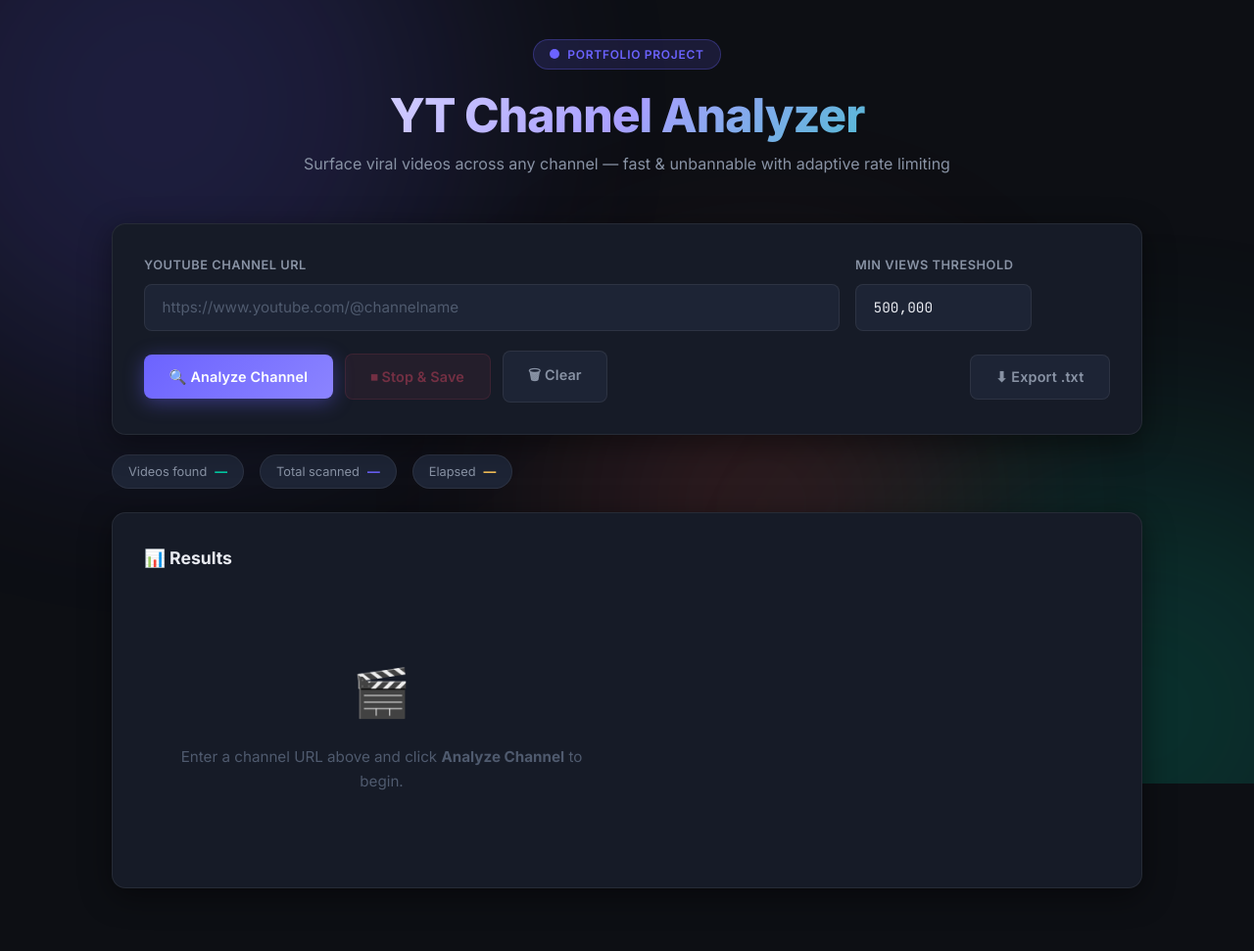
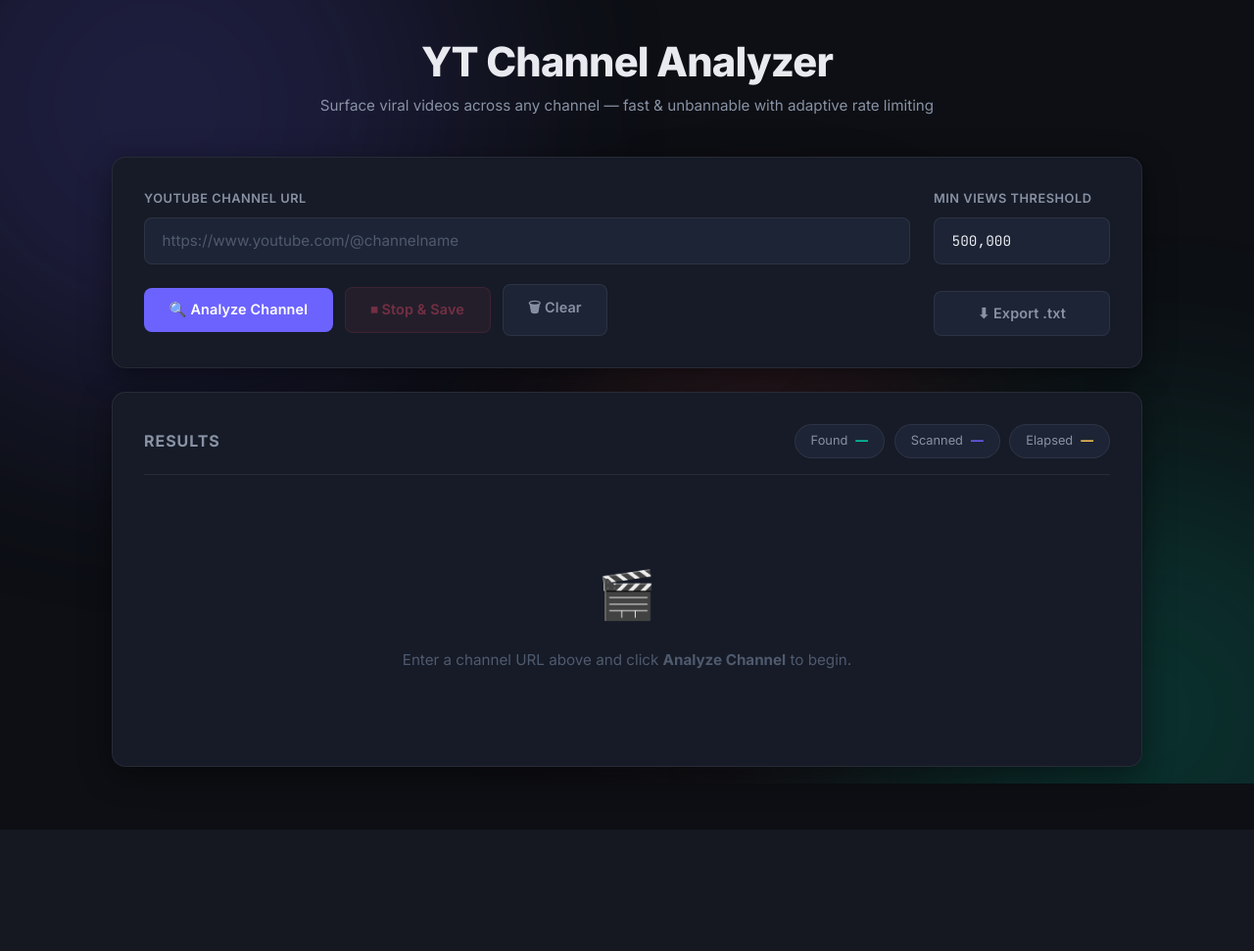
Before and after one commit to ReyesChianrossC/YT-Channel-Analyzer, a Flask app: page / in a window 1280 px wide. Shown: the whole page at 98% size. After the commit the page ends 827 px from the top, so only its background shows below. Run offline with Flask 3, Linux system fonts and the light colour scheme.

Commit message:
chore: remove prototype remnants and finalize web UI

```diff
--- a/app.py
+++ b/app.py
@@ -11,6 +11,9 @@
 import queue
 from datetime import datetime
 from typing import List, Dict, Optional
+
+class StopRequestedError(BaseException):
+    pass
 
 from flask import Flask, render_template, request, Response, jsonify, stream_with_context
 
@@ -61,6 +64,16 @@
     state.event_queue.put({"type": event_type, "data": data})
 
 
+def interruptible_sleep(duration: float):
+    steps = int(duration / 0.1)
+    for _ in range(steps):
+        if state.stop_requested:
+            raise StopRequestedError()
+        time.sleep(0.1)
+    if state.stop_requested:
+        raise StopRequestedError()
+    time.sleep(duration % 0.1)
+
 def adaptive_rate_limit(success: bool = True):
     """Intelligent adaptive rate limiting (same logic as legacy app)."""
     current_time = time.time()
@@ -75,13 +88,13 @@
     time_since_last = current_time - state.last_request_time
     if time_since_last < state.adaptive_delay:
         delay = state.adaptive_delay - time_since_last + random.uniform(0, 0.5)
-        time.sleep(delay)
+        interruptible_sleep(delay)
 
     state.last_request_time = time.time()
     state.request_count += 1
 
     if state.request_count % 10 == 0:
-        time.sleep(random.uniform(1, 2))
+        interruptible_sleep(random.uniform(1, 2))
 
 
 # ─── Core analysis (runs in background thread) ───────────────────────────────
@@ -98,6 +111,11 @@
 
     push_event("progress", {"percent": 5, "text": "Scanning channel…", "phase": "Phase 1/3"})
 
+    def check_stop_filter(info_dict, *args, **kwargs):
+        if state.stop_requested:
+            raise StopRequestedError()
+        return None
+
     # ── Phase 1: fast flat scan ──
     ydl_opts_fast = {
         "quiet": True,
@@ -105,113 +123,130 @@
         "extract_flat": True,
         "ignoreerrors": True,
         "playlist_items": "1-1000",
+        "match_filter": check_stop_filter,
     }
 
-    try:
-        with yt_dlp.YoutubeDL(ydl_opts_fast) as ydl:
-            info = ydl.extract_info(url, download=False)
-
-        if not info or "entries" not in info:
-            push_event("error", {"message": "No videos found in this channel."})
-            state.running = False
-            return
-
-        video_ids = [e["id"] for e in info["entries"] if e and e.get("id")]
-        total = len(video_ids)
-
-        if total == 0:
-            push_event("error", {"message": "No valid videos found."})
-            state.running = False
-            return
-
-        push_event("progress", {
-            "percent": 15,
-            "text": f"Found {total} videos",
-            "phase": "Phase 2/3",
-            "total": total,
-        })
-
-    except Exception as e:
-        push_event("error", {"message": f"Channel scan failed: {e}"})
-        state.running = False
-        return
-
-    # ── Phase 2: detailed metadata per video ──
     ydl_opts_detail = {
         "quiet": True,
         "no_warnings": True,
         "extract_flat": False,
         "ignoreerrors": True,
+        "match_filter": check_stop_filter,
     }
 
+    total = 0
+    processed = 0
     qualifying = 0
-    errors = 0
-    processed = 0
-
     start_time = time.time()
 
-    with yt_dlp.YoutubeDL(ydl_opts_detail) as ydl_d:
-        for i, vid_id in enumerate(video_ids):
-            if state.stop_requested:
-                push_event("stopped", {"processed": processed, "total": total})
-                break
+    try:
+        try:
+            with yt_dlp.YoutubeDL(ydl_opts_fast) as ydl:
+                info = ydl.extract_info(url, download=False)
 
-            try:
-                adaptive_rate_limit(success=True)
+            if not info:
+                push_event("error", {"message": "Failed to extract channel info."})
+                state.running = False
+                return
 
-                pct = 15 + (i / total) * 75
-                speed_text = f"Delay: {state.adaptive_delay:.1f}s | Success: {state.success_rate:.0%}"
+            raw_video_ids = []
+            def _extract_ids(d):
+                if not d: return
+                if "entries" in d:
+                    for e in d["entries"]: _extract_ids(e)
+                elif d.get("id") and d.get("url"):
+                    raw_video_ids.append(d["id"])
 
-                elapsed = time.time() - start_time
-                avg_per_video = elapsed / (i + 1) if i > 0 else 0
-                eta_secs = avg_per_video * (total - i - 1)
-                eta_str = f"{int(eta_secs // 60)}m {int(eta_secs % 60)}s" if eta_secs > 0 else "—"
+            _extract_ids(info)
 
-                push_event("progress", {
-                    "percent": pct,
-                    "text": f"Processing {processed + 1}/{total}",
-                    "phase": speed_text,
-                    "eta": eta_str,
-                })
+            # Remove duplicates while preserving order
+            video_ids = list(dict.fromkeys(raw_video_ids))
+            total = len(video_ids)
 
-                video_url = f"https://www.youtube.com/watch?v={vid_id}"
-                video_info = ydl_d.extract_info(video_url, download=False)
+            if total == 0:
+                push_event("error", {"message": "No valid videos found."})
+                state.running = False
+                return
 
-                view_count = video_info.get("view_count", 0)
+            push_event("progress", {
+                "percent": 15,
+                "text": f"Found {total} videos",
+                "phase": "Phase 2/3",
+                "total": total,
+            })
 
-                if view_count and view_count >= min_views:
-                    qualifying += 1
-                    title = video_info.get("title", "Unknown Title")
-                    upload_raw = video_info.get("upload_date", "")
-                    try:
-                        upload_date = datetime.strptime(upload_raw, "%Y%m%d").strftime("%Y-%m-%d")
-                    except Exception:
-                        upload_date = ""
+        except StopRequestedError:
+            raise
+        except Exception as e:
+            push_event("error", {"message": f"Channel scan failed: {e}"})
+            state.running = False
+            return
 
-                    video_data = {
-                        "title": title,
-                        "url": video_url,
-                        "views": view_count,
-                        "views_fmt": f"{view_count:,}",
-                        "views_short": format_views(view_count),
-                        "duration": format_duration(video_info.get("duration")),
-                        "upload_date": upload_date,
-                        "thumbnail": video_info.get("thumbnail", ""),
-                    }
-                    state.current_videos.append(video_data)
-                    push_event("video_found", {"video": video_data, "count": qualifying})
+        # ── Phase 2: detailed metadata per video ──
+        errors = 0
 
-                processed += 1
+        with yt_dlp.YoutubeDL(ydl_opts_detail) as ydl_d:
+            for i, vid_id in enumerate(video_ids):
+                if state.stop_requested:
+                    raise StopRequestedError()
 
-            except Exception:
-                errors += 1
-                adaptive_rate_limit(success=False)
-                if errors > 5:
-                    state.adaptive_delay = min(10.0, state.adaptive_delay * 2)
-                processed += 1
-                continue
+                try:
+                    adaptive_rate_limit(success=True)
 
-    if not state.stop_requested:
+                    pct = 15 + (i / total) * 75
+                    speed_text = f"Delay: {state.adaptive_delay:.1f}s | Success: {state.success_rate:.0%}"
+
+                    elapsed = time.time() - start_time
+                    avg_per_video = elapsed / (i + 1) if i > 0 else 0
+                    eta_secs = avg_per_video * (total - i - 1)
+                    eta_str = f"{int(eta_secs // 60)}m {int(eta_secs % 60)}s" if eta_secs > 0 else "—"
+
+                    push_event("progress", {
+                        "percent": pct,
+                        "text": f"Processing {processed + 1}/{total}",
+                        "phase": speed_text,
+                        "eta": eta_str,
+                    })
+
+                    video_url = f"https://www.youtube.com/watch?v={vid_id}"
+                    video_info = ydl_d.extract_info(video_url, download=False)
+
+                    view_count = video_info.get("view_count", 0)
+
+                    if view_count and view_count >= min_views:
+                        qualifying += 1
+                        title = video_info.get("title", "Unknown Title")
+                        upload_raw = video_info.get("upload_date", "")
+                        try:
+                            upload_date = datetime.strptime(upload_raw, "%Y%m%d").strftime("%Y-%m-%d")
+                        except Exception:
+                            upload_date = ""
+
+                        video_data = {
+                            "title": title,
+                            "url": video_url,
+                            "views": view_count,
+                            "views_fmt": f"{view_count:,}",
+                            "views_short": format_views(view_count),
+                            "duration": format_duration(video_info.get("duration")),
+                            "upload_date": upload_date,
+                            "thumbnail": video_info.get("thumbnail", ""),
+                        }
+                        state.current_videos.append(video_data)
+                        push_event("video_found", {"video": video_data, "count": qualifying})
+
+                    processed += 1
+
+                except StopRequestedError:
+                    raise
+                except Exception:
+                    errors += 1
+                    adaptive_rate_limit(success=False)
+                    if errors > 5:
+                        state.adaptive_delay = min(10.0, state.adaptive_delay * 2)
+                    processed += 1
+                    continue
+
         state.current_videos.sort(key=lambda x: x["views"], reverse=True)
         push_event("complete", {
             "videos": state.current_videos,
@@ -220,7 +255,10 @@
             "elapsed": f"{time.time() - start_time:.1f}s",
         })
 
-    state.running = False
+    except StopRequestedError:
+        push_event("stopped", {"processed": processed, "total": total})
+    finally:
+        state.running = False
 
 
 # ─── Flask routes ─────────────────────────────────────────────────────────────
--- a/static/script.js
+++ b/static/script.js
@@ -111,6 +111,7 @@
   progressFill.style.width = '100%';
   progressLabel.textContent = '✅ Analysis complete!';
   progressMeta.textContent = '100%';
+  progressFill.classList.add('done');
 
   setRunning(false);
   showToast(`Done! Found ${data.qualifying} qualifying video(s).`, 'success');
@@ -118,6 +119,7 @@
 
 function onStopped(data) {
   progressLabel.textContent = `⏹ Stopped at ${data.processed}/${data.total}`;
+  progressFill.classList.add('done');
   setRunning(false);
   showToast('Analysis stopped. Results so far are shown below.', 'success');
 }
@@ -167,6 +169,7 @@
   } else {
     analyzeBtn.innerHTML = '🔍 Analyze Channel';
     clearBtn.disabled = false;
+    stopBtn.innerHTML = '⏹ Stop &amp; Save';
     if (evtSource) { evtSource.close(); evtSource = null; }
   }
 }
@@ -182,6 +185,7 @@
   collectedVideos = [];
   videoList.innerHTML = '';
   summaryBox.classList.remove('visible');
+  progressFill.classList.remove('done');
   progressFill.style.width = '0%';
   progressLabel.textContent = 'Starting…';
   progressMeta.textContent  = '0%';
@@ -217,6 +221,7 @@
   videoList.innerHTML = '';
   summaryBox.classList.remove('visible');
   progressSection.classList.remove('visible');
+  progressFill.classList.remove('done');
   progressFill.style.width = '0%';
   statFound.textContent = statScanned.textContent = statRate.textContent = '—';
   urlInput.value = '';
--- a/static/style.css
+++ b/static/style.css
@@ -78,38 +78,20 @@
 /* ── Header ─────────────────────────────────────── */
 .header {
   text-align: center;
-  margin-bottom: 3rem;
+  margin-bottom: 2.5rem;
   animation: fadeUp .6s ease both;
 }
-.header-badge {
-  display: inline-flex;
-  align-items: center;
-  gap: .5rem;
-  background: var(--primary-dim);
-  border: 1px solid rgba(108,99,255,.3);
-  border-radius: 99px;
-  padding: .3rem 1rem;
-  font-size: .75rem;
-  font-weight: 600;
-  letter-spacing: .06em;
-  color: var(--primary);
-  text-transform: uppercase;
-  margin-bottom: 1.2rem;
-}
 .header h1 {
-  font-size: clamp(2rem, 5vw, 3rem);
+  font-size: clamp(1.8rem, 4vw, 2.6rem);
   font-weight: 800;
   letter-spacing: -.02em;
-  background: linear-gradient(135deg, #fff 0%, #a89fff 50%, var(--accent) 100%);
-  -webkit-background-clip: text;
-  -webkit-text-fill-color: transparent;
-  background-clip: text;
+  color: var(--text);
   line-height: 1.15;
 }
 .header p {
   color: var(--text-2);
-  font-size: 1rem;
-  margin-top: .6rem;
+  font-size: .95rem;
+  margin-top: .5rem;
 }
 
 /* ── Card ────────────────────────────────────────── */
@@ -187,11 +169,10 @@
 .btn:disabled { opacity: .4; cursor: not-allowed; pointer-events: none; }
 
 .btn-primary {
-  background: linear-gradient(135deg, var(--primary) 0%, #8b84ff 100%);
+  background: var(--primary);
   color: #fff;
-  box-shadow: 0 4px 20px var(--primary-glow);
 }
-.btn-primary:hover { box-shadow: 0 6px 30px var(--primary-glow); transform: translateY(-1px); }
+.btn-primary:hover { background: #7c74ff; transform: translateY(-1px); }
 
 .btn-danger {
   background: var(--danger-dim);
@@ -210,9 +191,9 @@
 /* ── Stats Row ───────────────────────────────────── */
 .stats-row {
   display: flex;
-  gap: 1rem;
-  margin-bottom: 1.5rem;
+  gap: .6rem;
   flex-wrap: wrap;
+  align-items: center;
 }
 .stat-chip {
   display: flex;
@@ -276,6 +257,9 @@
   0%   { transform: translateX(-100%); }
   100% { transform: translateX(400%); }
 }
+.progress-fill.done::after {
+  display: none;
+}
 
 .progress-details {
   display: flex;
@@ -294,12 +278,16 @@
   margin-bottom: 1.25rem;
   flex-wrap: wrap;
   gap: .75rem;
+  padding-bottom: 1rem;
+  border-bottom: 1px solid var(--border);
 }
 .results-title {
-  font-size: 1.1rem;
+  font-size: 1rem;
   font-weight: 700;
+  color: var(--text-2);
+  text-transform: uppercase;
+  letter-spacing: .06em;
 }
-.results-actions { display: flex; gap: .6rem; }
 
 /* ── Video Grid ──────────────────────────────────── */
 #video-list {
@@ -411,9 +399,17 @@
   text-align: center;
   padding: 4rem 2rem;
   color: var(--text-3);
+  width: 100%;
 }
 .empty-state .icon { font-size: 3rem; margin-bottom: 1rem; }
 .empty-state p { font-size: .95rem; }
+
+#video-list:has(.empty-state) {
+  display: flex;
+  justify-content: center;
+  align-items: center;
+  min-height: 220px;
+}
 
 .toast {
   position: fixed;
--- a/templates/index.html
+++ b/templates/index.html
@@ -21,18 +21,17 @@
 
     <!-- ── Header ──────────────────────────────────── -->
     <header class="header">
-      <div class="header-badge">
-        <svg width="10" height="10" viewBox="0 0 10 10" fill="currentColor"><circle cx="5" cy="5" r="5"/></svg>
-        Portfolio Project
-      </div>
       <h1>YT Channel Analyzer</h1>
-      <p>Surface viral videos across any channel — fast & unbannable with adaptive rate limiting</p>
+      <p>Surface viral videos across any channel — fast &amp; unbannable with adaptive rate limiting</p>
     </header>
 
     <!-- ── Control Card ─────────────────────────────── -->
     <section class="card card--control" aria-label="Analysis controls">
-      <div class="form-row">
-        <div class="form-group">
+      <div style="display:flex; flex-wrap:wrap; gap:1.5rem;">
+
+        <!-- Left Column -->
+        <div style="flex: 1; min-width: 260px; display:flex; flex-direction:column; gap:1.25rem;">
+          <div class="form-group" style="width: 100%;">
             <label for="channel-url">YouTube Channel URL</label>
             <input
               id="channel-url"
@@ -43,7 +42,17 @@
               spellcheck="false"
             />
           </div>
-        <div class="form-group" style="flex:0 0 auto;">
+
+          <div style="display:flex; gap:.75rem; flex-wrap:wrap; align-items:center;">
+            <button id="btn-analyze" class="btn btn-primary">🔍 Analyze Channel</button>
+            <button id="btn-stop"    class="btn btn-danger"  disabled>⏹ Stop &amp; Save</button>
+            <button id="btn-clear"   class="btn btn-ghost">🗑 Clear</button>
+          </div>
+        </div>
+
+        <!-- Right Column -->
+        <div style="flex: 0 0 auto; width: 180px; display:flex; flex-direction:column; gap:1.25rem; align-items: stretch;">
+          <div class="form-group" style="width: 100%; min-width: 0;">
             <label for="min-views">Min Views Threshold</label>
             <input
               id="min-views"
@@ -51,24 +60,16 @@
               type="text"
               value="500,000"
               inputmode="numeric"
+              style="width: 100%; max-width: 100%;"
             />
           </div>
+          <button id="btn-export" class="btn btn-ghost" style="width:100%; justify-content:center;">⬇ Export .txt</button>
         </div>
 
-      <div style="display:flex; gap:.75rem; margin-top:1.25rem; flex-wrap:wrap; align-items:center;">
-        <button id="btn-analyze" class="btn btn-primary">🔍 Analyze Channel</button>
-        <button id="btn-stop"    class="btn btn-danger"  disabled>⏹ Stop &amp; Save</button>
-        <button id="btn-clear"   class="btn btn-ghost">🗑 Clear</button>
-        <button id="btn-export"  class="btn btn-ghost" style="margin-left:auto;">⬇ Export .txt</button>
       </div>
     </section>
 
-    <!-- ── Live Stats Row ────────────────────────────── -->
-    <div class="stats-row" style="margin-top:1.25rem;">
-      <div class="stat-chip accent">Videos found <span id="stat-found" class="val">—</span></div>
-      <div class="stat-chip primary">Total scanned <span id="stat-scanned" class="val">—</span></div>
-      <div class="stat-chip warning">Elapsed <span id="stat-rate" class="val">—</span></div>
-    </div>
+
 
     <!-- ── Progress Card ─────────────────────────────── -->
     <section id="progress-section" class="card card--progress progress-section" aria-live="polite" aria-label="Analysis progress">
@@ -89,7 +90,12 @@
     <!-- ── Results Card ───────────────────────────────── -->
     <section class="card card--results" aria-label="Analysis results">
       <div class="results-header">
-        <h2 class="results-title">📊 Results</h2>
+        <h2 class="results-title">Results</h2>
+        <div class="stats-row">
+          <div class="stat-chip accent">Found <span id="stat-found" class="val">—</span></div>
+          <div class="stat-chip primary">Scanned <span id="stat-scanned" class="val">—</span></div>
+          <div class="stat-chip warning">Elapsed <span id="stat-rate" class="val">—</span></div>
+        </div>
       </div>
 
       <!-- Summary box (shown on complete) -->
```
Also changed, not shown: plan.md (deleted, +0 -28 lines), 1 other file. Lines whose indentation alone changed are shown as unchanged.
